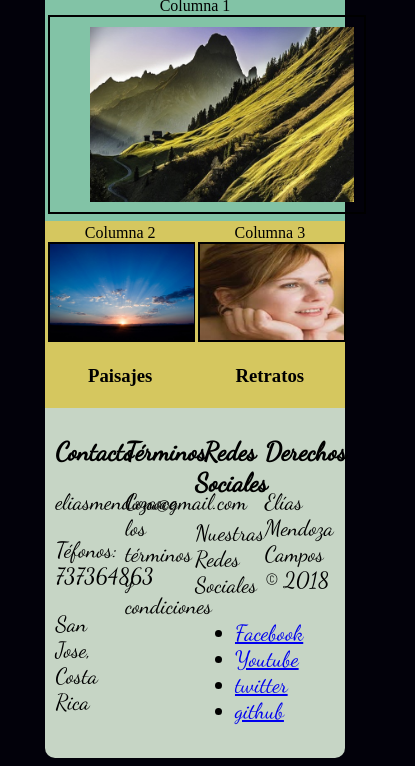
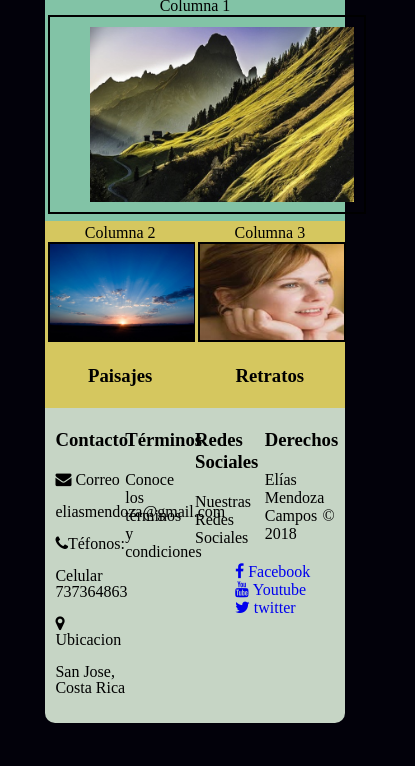
Before and after one commit to emendozac/CSS-y-Dise-o-Web-Responsive-EliasMendozaCampos, a plain HTML site: page index.html in a window 390 px wide. Shown: the part 312-1078 px from the top of the page, 415 px wide, since content can reach past the window. After the commit the page ends 1043 px from the top, so only its background shows below. Drawn offline with Linux system fonts and the light colour scheme.

Commit message:
otro cambios

```diff
--- a/css/estilos.css
+++ b/css/estilos.css
@@ -18,7 +18,7 @@ header
 	margin-right: 10%;
 	font-size: 20px;
 	font-family: "Dancing Script";
-	text-shadow: 2px 2px 2px #82c3a6;
+	text-shadow: 2px 2px 2px #02010a;
 }
 /* Ajusta el estilo del menu en la web */
 .menu li{
@@ -96,6 +96,7 @@ article
 		text-shadow: 2px 2px 2px #82c3a6;
 	}
 
+	/*Rotacion de la imagen paisajes*/
 
 	#columna2 img:hover {
 		-moz-transform: rotate(10deg);
@@ -103,6 +104,7 @@ article
 	  -webkit-transform: rotate(10deg);
 	   transform: rotate(10deg);
 	}
+	/*traslacion de la imagen retratos*/
 
 	#columna3 img{
 		transition-property: width;
@@ -110,7 +112,10 @@ article
 	}
 
 	#columna3 img:hover{
-		width: 60%;
+		transform: translateY(-5px);
+		transform: translateX(20px);
+		text-shadow: 2px 2px 2px #82c3a6;
+		border: 2px;
 	}
 
 	/*Poner estilo al bloque del pie de pagina */
@@ -143,17 +148,48 @@ article
 	.piepagina-menu .footer-columna{
 			width: calc(100% /4);
 			text-align: justify;
-			font-family: "Dancing Script";
 			display: inline-block;
-			font-size: 22px;
+			font-size: 16px;
 
 	}
 
 	.piepagina-menu .footer-columna h3{
-   		text-align: center;
+   		text-align: left;
 			color: black;
 			margin-bottom: 20px;
 	}
 
+	.piepagina-menu .footer-columna span{
+ 			text-align: left;
+			color: black;
+		}
+
+	.piepagina-menu .footer-columna li{
+	  width: 180px;
+		list-style: none;
+		float: left;
+
+	}
+
+	.piepagina-menu .footer-columna a{
+		text-decoration: none;
+	}
 
 	/* FIN estilo al bloque del pie de pagina */
+
+
+	@media all and (max-width: 640px) {
+
+	 body, #Cabecera, #Columnas, #PiePagina {
+		-webkit-flex-flow: column;
+						flex-flow: column;
+	 }
+
+	 #main > article, #main > nav, #main > aside {
+		/* Return them to document order */
+		-webkit-order: 0;
+						order: 0;
+	 }
+
+
+	}
--- a/index.html
+++ b/index.html
@@ -4,7 +4,9 @@
 	<meta charset="utf-8">
 	<meta name="viewport" content-type="width=device-width initial-scale=1">
 	<title>Comenzando con la Fotografía</title>
-	<link rel="stylesheet" type="text/css" href="https://fonts.googleapis.com/css?family=Dancing+Script">
+	<link rel="stylesheet" type="text/css"
+	href="https://fonts.googleapis.com/css?family=Dancing+Script">
+  <link rel="stylesheet" href="https://cdnjs.cloudflare.com/ajax/libs/font-awesome/4.7.0/css/font-awesome.min.css">
   <link rel="stylesheet" href="css/estilos.css">
 </head>
 <body>
@@ -13,7 +15,7 @@
 			<header class="Cabecera">
 				<!--INICIA la estructura del encabezado -->
 					<div class="Titulo">
-						<h1>Comenzando con la Fotografías</h1>
+						<h1>Comenzando con la Fotografía</h1>
 					</div>
 						<div class="menu">
 							<ul class="Lista">
@@ -46,9 +48,9 @@
 					<div class="piepagina-menu">
 						<div class="footer-columna">
 							<h3>Contacto</h3>
-							<span class="fa fa-envelope"><p>eliasmendoza@gmail.com</p></span>
-							<span class="fa fa-phone"><p>Téfonos: 737364863</p></span>
-							<span class="fa fa-map-marker"><p>San Jose, Costa Rica</p></span>
+							<span class="fa fa-envelope"> Correo <p>eliasmendoza@gmail.com</p></span>
+							<span class="fa fa-phone">Téfonos:<p>Celular 737364863</p></span>
+							<span class="fa fa-map-marker"> Ubicacion<p>San Jose, Costa Rica</p></span>
 						</div>
 						<div class="footer-columna">
 							<h3>Términos</h3>
@@ -59,10 +61,9 @@
 							<h3>Redes Sociales</h3>
 							<p>Nuestras Redes Sociales</p>
 								<ul>
-									<li><a href="#" class="fa fa-facebook">Facebook</a></li>
-									<li><a href="#" class="fa fa-youtube">Youtube</a></li>
-									<li><a href="#" class="fa fa-twitter">twitter</a></li>
-									<li><a href="#" class="fa fa-github">github</a></li>
+									<li><a href="#" class="fa fa-facebook"> Facebook</a></li>
+									<li><a href="#" class="fa fa-youtube">  Youtube</a></li>
+									<li><a href="#" class="fa fa-twitter">  twitter</a></li>
 								</ul>
 						</div>
 						<div class="footer-columna">
```
